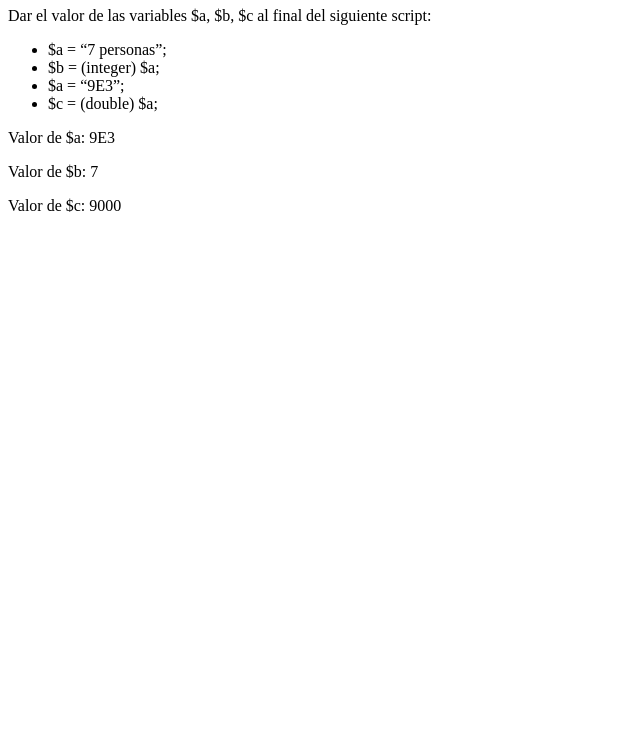
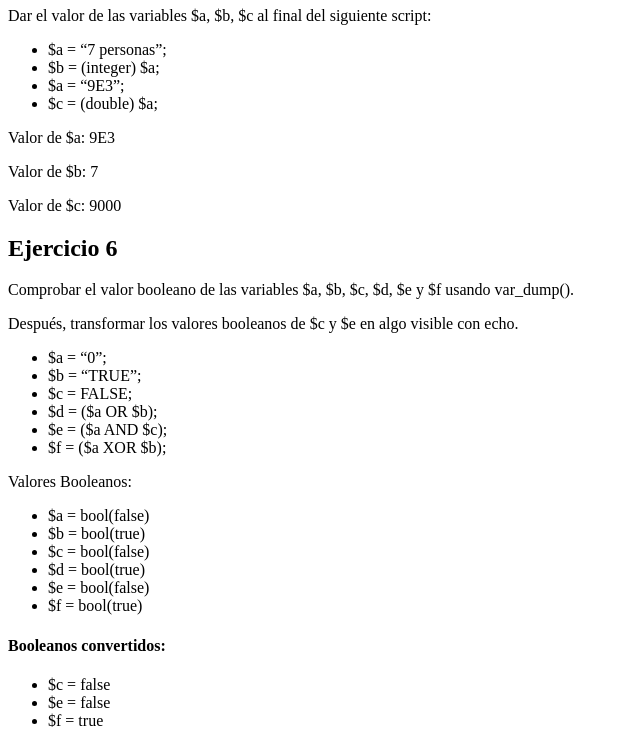
Before and after one commit to ErasmoAG/tecweb, a PHP site: page / in a window 1280 px wide. Shown: the part 1537-2283 px from the top of the page, without its empty margins (0-640 px from the left). Before the commit the page ends 1749 px from the top, so only its background shows below. Run offline with PHP 8.4, Linux system fonts and the light colour scheme.

Commit message:
Se realizo el sexto ejercicio

```diff
--- a/practicas/p04-base/index.php
+++ b/practicas/p04-base/index.php
@@ -135,6 +135,46 @@
     echo "<p>Valor de \$a: $a</p>";
     echo "<p>Valor de \$b: $b</p>";
     echo "<p>Valor de \$c: $c</p>";
-?>
+    ?>
+
+    <h2>Ejercicio 6</h2>
+    <p>Comprobar el valor booleano de las variables $a, $b, $c, $d, $e y $f usando var_dump().</p>
+    <p>Después, transformar los valores booleanos de $c y $e en algo visible con echo.</p>
+
+    <ul>
+    <li>$a = “0”;</li>
+    <li>$b = “TRUE”;</li>
+    <li>$c = FALSE;</li>
+    <li>$d = ($a OR $b);</li>
+    <li>$e = ($a AND $c);</li>
+    <li>$f = ($a XOR $b);</li>
+    </ul>
+
+    <?php
+    $a = 0;
+    $b = true;
+    $c = false;
+    $d = ($a || $b);
+    $e = ($a && $c);
+    $f = ($a XOR $b);
+
+    echo "<p>Valores Booleanos:</p>";
+    echo "<ul>";
+    echo "<li>\$a = "; var_dump((bool)$a); echo "</li>"; // Se evalúa como false
+    echo "<li>\$b = "; var_dump((bool)$b); echo "</li>"; // Se evalúa como true
+    echo "<li>\$c = "; var_dump((bool)$c); echo "</li>"; // Se evalúa como false
+    echo "<li>\$d = "; var_dump((bool)$d); echo "</li>"; // Se evalúa como true
+    echo "<li>\$e = "; var_dump((bool)$e); echo "</li>"; // Se evalúa como false
+    echo "<li>\$f = "; var_dump((bool)$f); echo "</li>"; // Se evalúa como true
+    echo "</ul>";
+
+    echo "<h4>Booleanos convertidos:</h4>";
+    echo "<ul>";
+    echo "<li>\$c = " . ($c ? 'true' : 'false') . "</li>"; // false
+    echo "<li>\$e = " . ($e ? 'true' : 'false') . "</li>"; // false
+    echo "<li>\$f = " . ($f ? 'true' : 'false') . "</li>"; // true
+    echo "</ul>";
+ ?>
+
 </body>
 </html>
```
